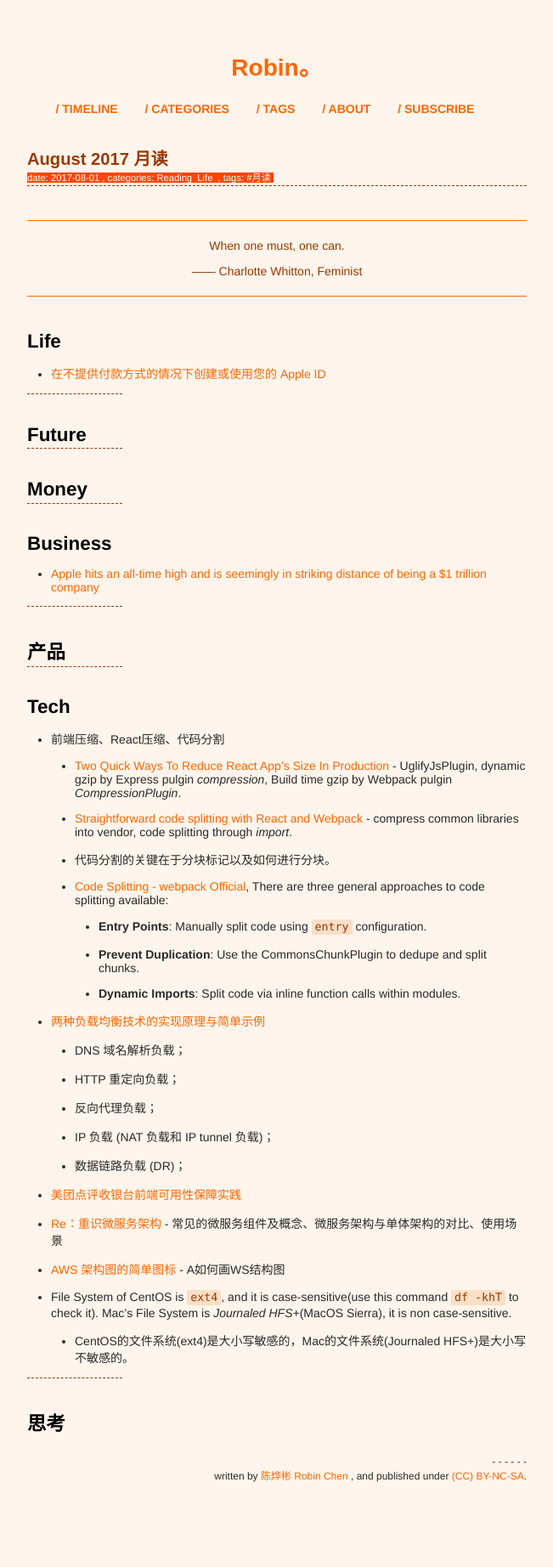
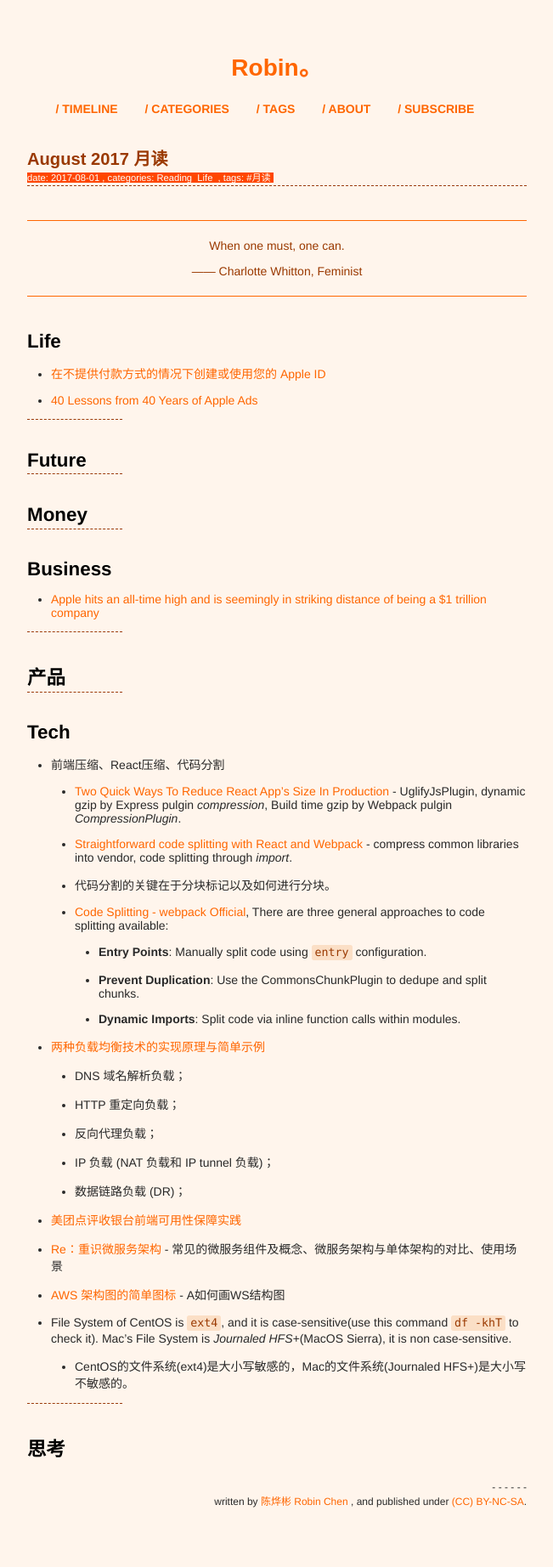
Before and after one commit to xianyuxmu/xianyuxmu.github.io, a Jekyll site: the page built from _posts/2017-08-01-monthly-reading.md, in a window 1280 px wide. Shown: the whole page at 85% size, without its empty margins (314-965 px from the left). Built offline with Jekyll 4.4.1, drawn with Linux system fonts in a browser that asks for light colours; comment, search, counter and statistics services are not loaded; before the commit the page ends 1814 px from its top, so only the background shows below that.

Commit message:
40 Lessons from 40 Years of Apple Ads

```diff
--- a/_posts/2017-08-01-monthly-reading.md
+++ b/_posts/2017-08-01-monthly-reading.md
@@ -18,6 +18,7 @@ tags:
 ## Life
 
 - [在不提供付款方式的情况下创建或使用您的 Apple ID](https://support.apple.com/zh-cn/HT204034)
+- [40 Lessons from 40 Years of Apple Ads](https://medium.com/the-mission/40-lessons-from-40-years-of-apple-ads-f87101fed4f6)
 
 ----
 
```
